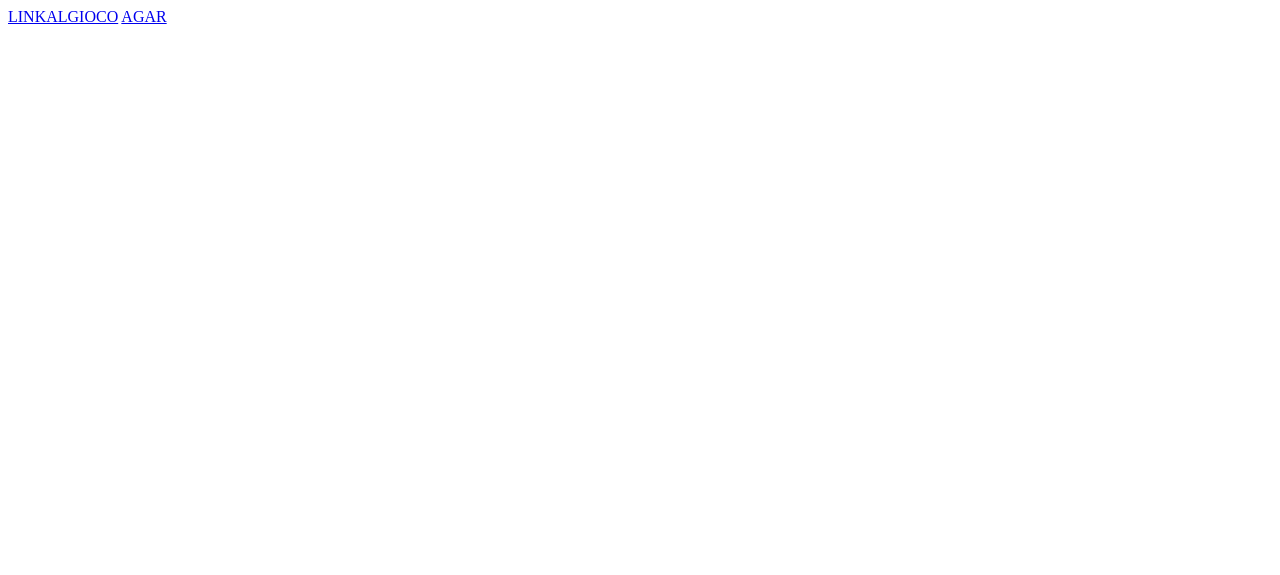
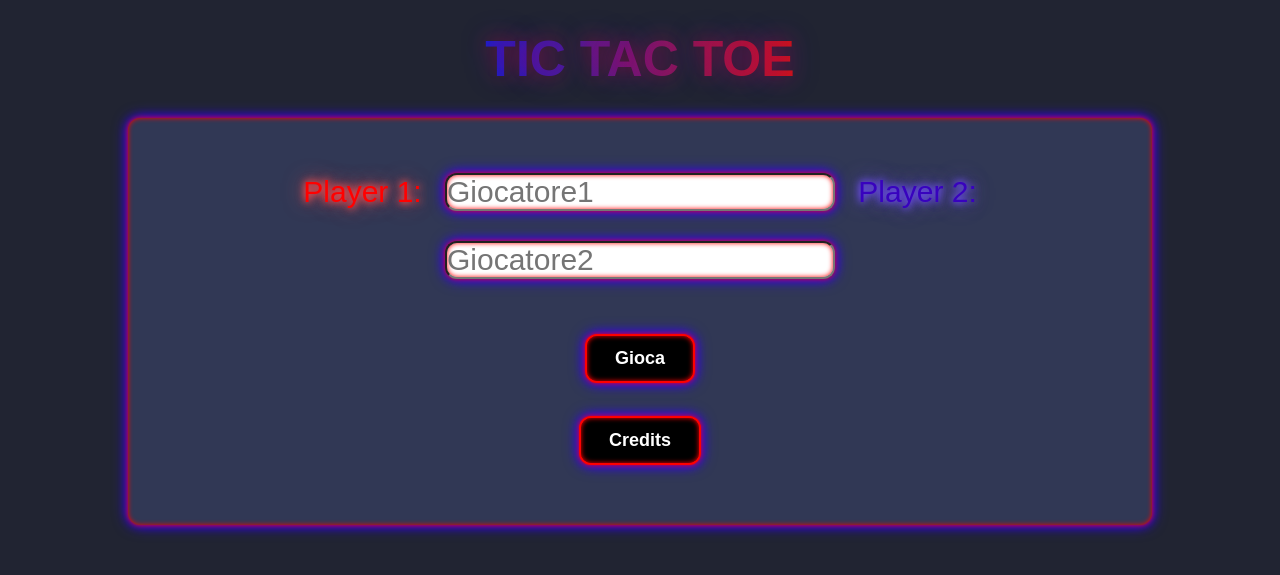
Before and after one commit to Nexus29/Tic-Tac-Toe, a PHP site: page / in a window 1280 px wide. Before the commit the part shown is almost empty. Shown: the top 575 px of the page. Run offline with PHP 8.4, Linux system fonts and the light colour scheme.

Commit message:
Fine styling della pagina index.html, implementazione dell'analisi e della documentazione

```diff
--- a/Progetto/Gioco/style.css
+++ b/Progetto/Gioco/style.css
@@ -36,6 +36,7 @@ body {
     0 0 20px rgba(255, 0, 0, 0.393),
     0 0 30px rgba(51, 0, 255, 0.392);
     margin-top: 20px;
+    font-size: 50px;
 }
 
 .grid .board {
--- a/Progetto/index.html
+++ b/Progetto/index.html
@@ -1,12 +1,25 @@
-<!DOCTYPE HTML>
+<!DOCTYPE html>
 <html lang="it">
 	<head>
-		<title>Start</title>
-		<meta charset="utf-8">
-		<meta name="viewport" content="width=device-width, initial-scale=1">
+		<title>Tic Tac Toe</title>
+		<meta charset="UTF-8">
+		<meta name="viewport" content="width=device-width, initial-scale=1.0">
+		<link rel="stylesheet" href="style.css">
 	</head>
-	<body>
-		<a href="./Gioco/gioco.html">LINKALGIOCO</a>
-		<a href="https://agar.io/#ffa">AGAR</a>
-	</body>
-</html>
+        <body>
+            <section class="welcome">
+                <div>
+                    <h1 class="titolo"> TIC TAC TOE</h1>
+                </div>
+                <div class="border">
+                <div class="playername">
+                            <label class="nome1">Player 1:     </label><input type="text" placeholder="Giocatore1" id="player1">
+	                        <label class="nome2">Player 2:     </label><input type="text" placeholder="Giocatore2" id="player2">
+                </div>
+                <div class="buttons">
+                    <a href="./gioco/gioco.html"><button class="gioco"><p>Gioca</p></button></a><br><br>
+                    <a href="./credits/text.html"><button class="credits"><p>Credits</p></button></a>
+                </div>
+                </div>
+            </section>
+        </body>
--- a/style.css
+++ b/Progetto/style.css
@@ -162,6 +162,12 @@ body {
   transition: 0.25s ease;
 }
 
+.welcome{
+  text-align: center;
+  max-width: 80%;
+  margin: 0 auto;
+}
+
 .welcome .titolo {
   background: linear-gradient(to right, #121FCF 0%, #CF1512 100%);
   -webkit-background-clip: text;
@@ -170,9 +176,77 @@ body {
     0 0 20px rgba(255, 0, 0, 0.393),
     0 0 30px rgba(51, 0, 255, 0.392);
     margin-top: 20px;
-    display:inline-block
+    display:inline-block;
+    font-size: 50px;
+    margin: 30px;
+}
+
+.border{
+  background: rgb(49, 56, 85);
+  border-radius: 12px;
+  box-shadow:
+    0 0 5px #ff0000,
+    0 0 10px #2f00ff,
+    0 0 15px #3300ff,
+    inset 0 0 5px #ff0000;
 }
 
 .playername {
   color: white;
+  font-size: 30px;
+  padding: 40px 30px;
+
 }
+
+.nome1{
+  color: #ff0000;
+  text-shadow:
+    0 0 7px #fe5151,
+    0 0 10px #fe5151,
+    0 0 21px #fe5151;
+}
+
+.nome2{
+  color: #3802be;
+  text-shadow:
+    0 0 7px #7451fe,
+    0 0 10px #7451fe,
+    0 0 21px #7451fe;
+}
+
+#player1{
+  margin: 15px;
+  border-radius: 12px;
+  box-shadow:
+    0 0 5px #ff0000,
+    0 0 10px #2f00ff,
+    0 0 15px #3300ff,
+    inset 0 0 5px #ff0000;
+
+}
+
+#player2{
+  margin: 15px;
+  border-radius: 12px;
+  box-shadow:
+    0 0 5px #ff0000,
+    0 0 10px #2f00ff,
+    0 0 15px #3300ff,
+    inset 0 0 5px #ff0000;
+}
+
+.credits{
+  margin: 15px 0 60px 0;
+}
+
+.credits:hover, .gioco:hover{
+  box-shadow:
+    0 0 8px #ff0000,
+    0 0 16px #2f00ff,
+    0 0 25px #3300ff,
+    inset 0 0 8px #ff0000,
+    0 0 40px rgba(50, 0, 255, 0.6);
+  transform: translateY(-2px);
+
+}
+}
```
Also changed, not shown: index.html (deleted, +0 -23 lines), Progetto/index.js (renamed from index.js), 7 other files.
